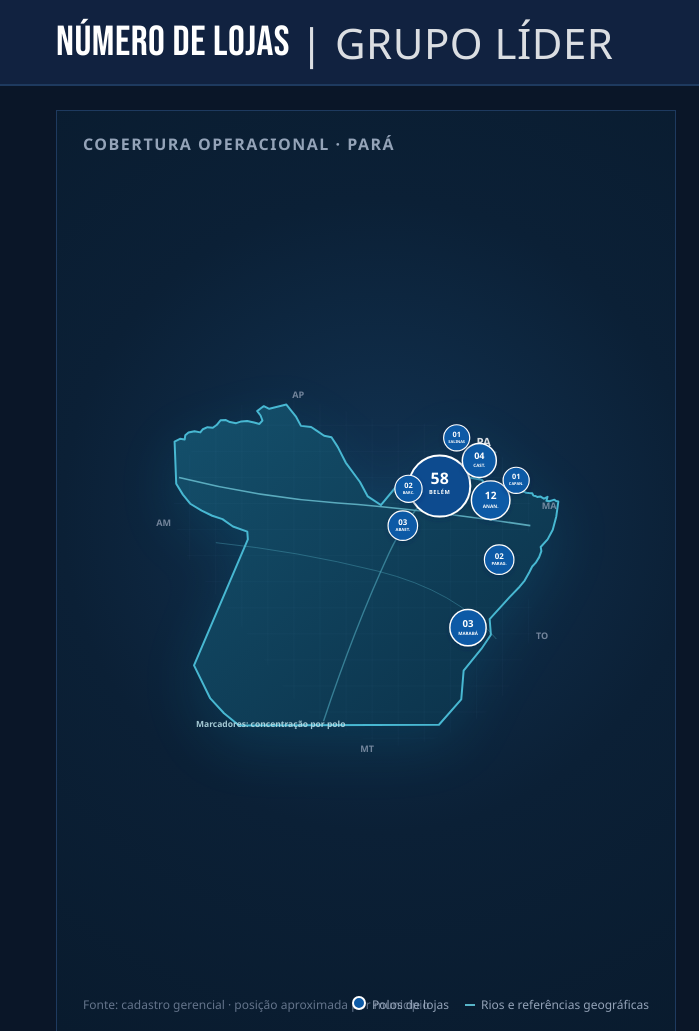
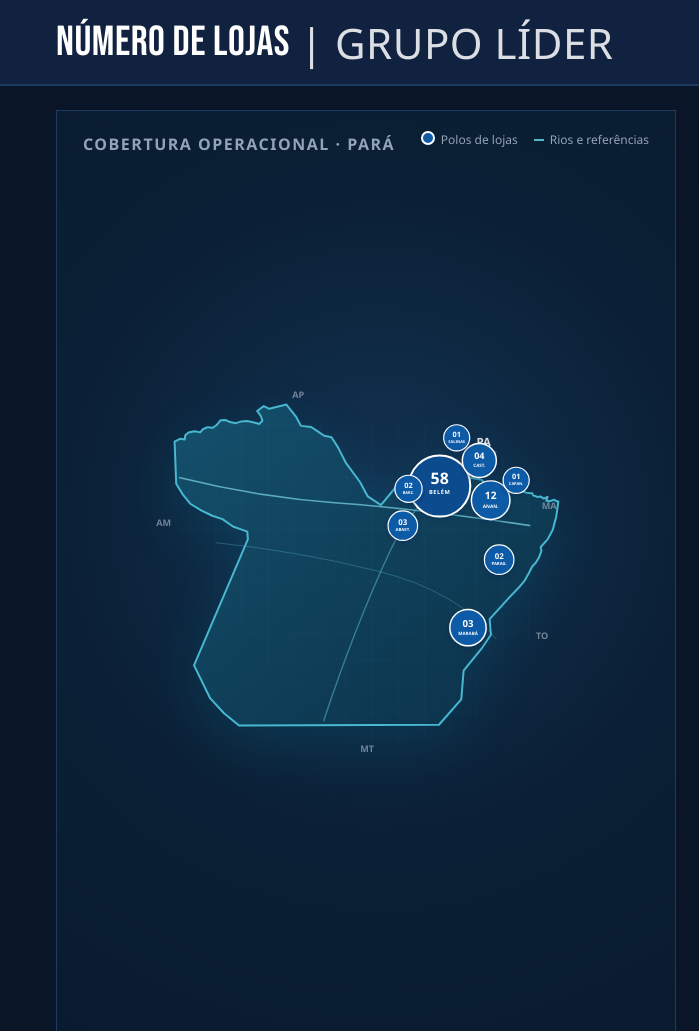
Before and after one commit to natanjs01/novo_projecoes_grupo_lider, a website: page site/public/slides/numero_lojas.html in a window 1280 px wide. Shown: the top 1031 px of the page, 0-699 px from the left. Drawn offline with Linux system fonts and the light colour scheme.

Commit message:
fix: clean map legends and labels

```diff
--- a/site/public/slides/numero_lojas.html
+++ b/site/public/slides/numero_lojas.html
@@ -120,16 +120,6 @@
       letter-spacing: 1.5px;
     }
 
-    .map-section::after {
-      content: "Fonte: cadastro gerencial · posição aproximada por município";
-      position: absolute;
-      left: 26px;
-      bottom: 18px;
-      z-index: 1;
-      color: #64748B;
-      font-size: 12px;
-    }
-
     .map-svg {
       width: 100%;
       height: 100%;
@@ -142,7 +132,7 @@
     .map-key {
       position: absolute;
       right: 26px;
-      bottom: 18px;
+      top: 20px;
       z-index: 2;
       display: flex;
       gap: 16px;
@@ -395,7 +385,6 @@
           <text x="440" y="670" fill="#94A3B8" font-size="16" font-weight="700" opacity="0.75">MT</text>
           <text x="80" y="270" fill="#94A3B8" font-size="16" font-weight="700" opacity="0.75">AM</text>
           <text x="320" y="45" fill="#94A3B8" font-size="16" font-weight="700" opacity="0.75">AP</text>
-          <text x="150" y="625" fill="#B6DCE5" font-size="15" font-weight="600" opacity="0.9">Marcadores: concentração por polo</text>
 
           <!-- 1. BELÉM (Maior hub com concentração) -->
           <g class="city-bubble" filter="url(#bubbleShadow)">
@@ -460,7 +449,7 @@
             <text x="610" y="124" fill="#ffffff" font-size="7" font-weight="700" text-anchor="middle">SALINAS</text>
           </g>
         </svg>
-        <div class="map-key"><span>Polos de lojas</span><span>Rios e referências geográficas</span></div>
+        <div class="map-key"><span>Polos de lojas</span><span>Rios e referências</span></div>
       </section>
 
       <!-- Lado Direito: Cards Empilhados das Bandeiras -->
```
